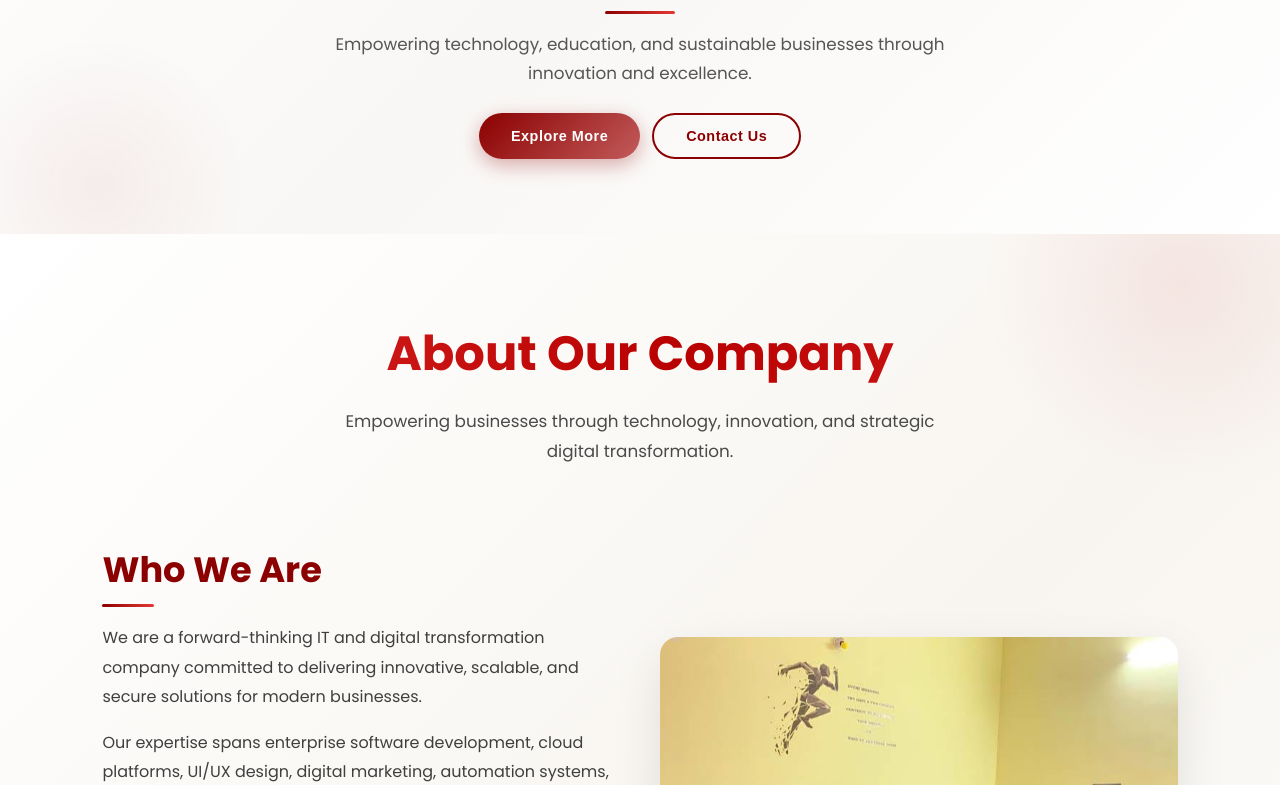
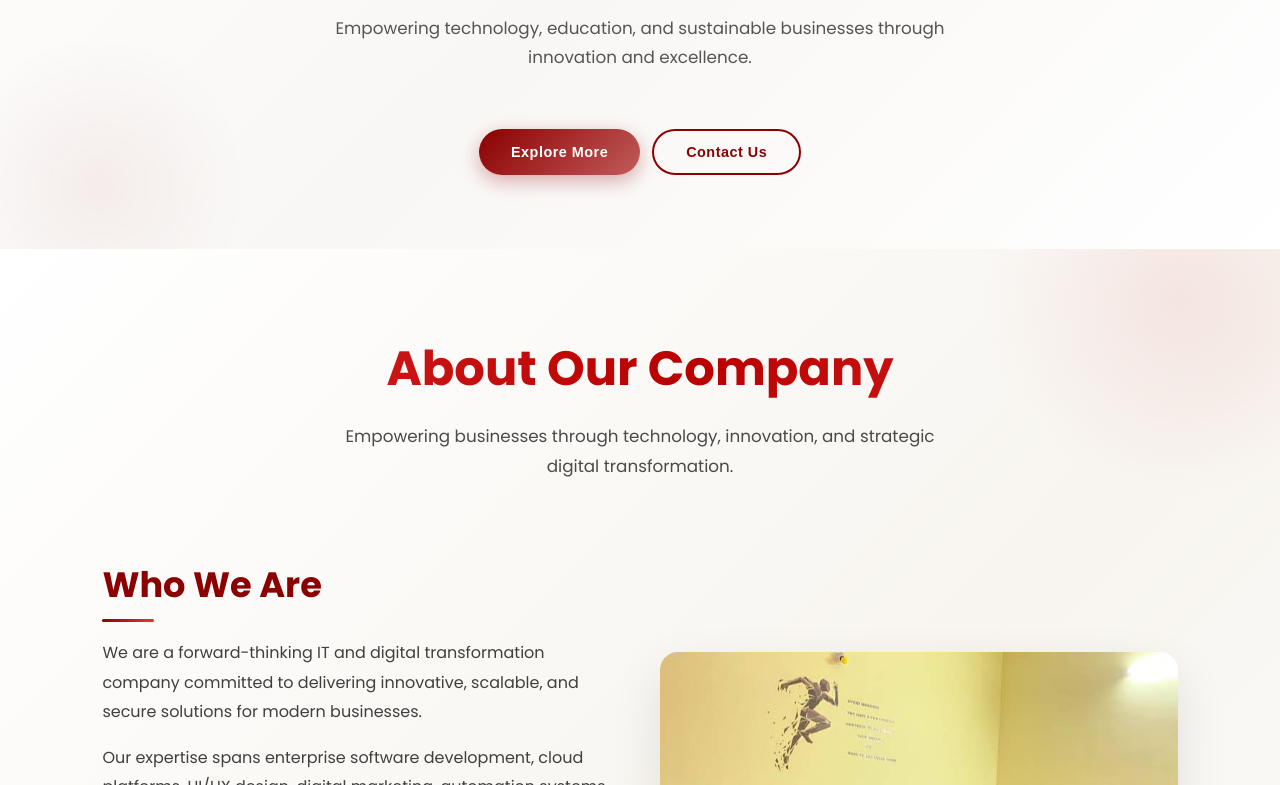
Before and after one commit to VidhyasriYathvika/vgm-2026, a React (Vite) app in the folder vgm_meridian/: page / in a window 1280 px wide. Shown: the part 435-1220 px from the top of the page. Built offline with nearby package versions, Linux system fonts and the light colour scheme.

Commit message:
Updated website with new changes and ready to depl

```diff
--- a/vgm_meridian/src/styles/home.css
+++ b/vgm_meridian/src/styles/home.css
@@ -10,7 +10,7 @@
   align-items: center;
   justify-content: center;
   text-align: center;
-  padding: 70px 5% 20px;
+  padding: 70px 5% 10px;
   background: linear-gradient(135deg, #ffffff 0%, #f9f7f5 50%, #ffffff 100%);
   color: #2c2c2c;
   position: relative;
@@ -132,7 +132,7 @@
   display: flex;
   flex-direction: column;
   gap: 12px;
-  margin-top: 8px;
+  margin-top: 40px;
   width: 100%;
   max-width: 260px;
   opacity: 0;
@@ -251,5 +251,5 @@
 #branches,
 #services,
 #contact {
-  margin-top: -35px;
+  margin-top: -20px;
 }
```
